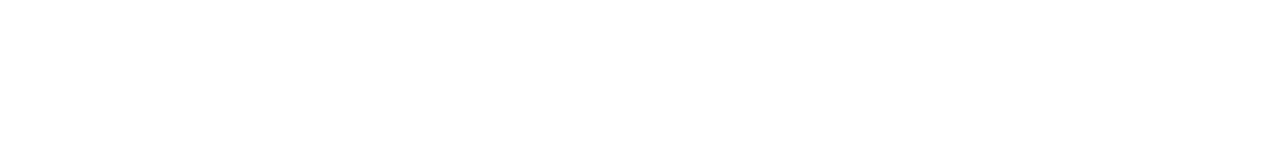
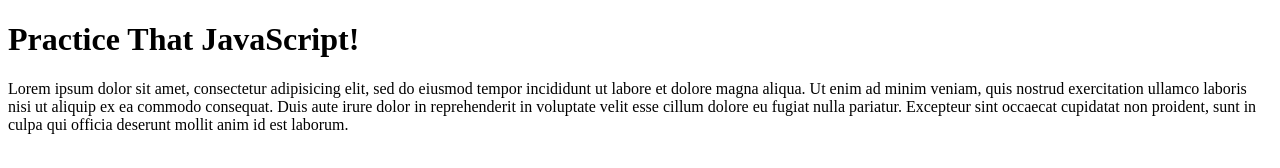
Before and after one commit to tsmit182/JS-HW1, a plain HTML site: page index.html in a window 1280 px wide. Drawn offline with Linux system fonts and the light colour scheme.

Commit message:
add first scripts to JS and lorem paragraph text to index

```diff
--- a/index.html
+++ b/index.html
@@ -4,8 +4,13 @@
 	<title>JavaScript Practice</title>
 </head>
 <body>
-
-
+<h1>Practice That JavaScript!</h1>
+<p>Lorem ipsum dolor sit amet, consectetur adipisicing elit, sed do eiusmod
+tempor incididunt ut labore et dolore magna aliqua. Ut enim ad minim veniam,
+quis nostrud exercitation ullamco laboris nisi ut aliquip ex ea commodo
+consequat. Duis aute irure dolor in reprehenderit in voluptate velit esse
+cillum dolore eu fugiat nulla pariatur. Excepteur sint occaecat cupidatat non
+proident, sunt in culpa qui officia deserunt mollit anim id est laborum.</p>
 <script type="text/javascript" src="scripts.js	"></script>
 </body>
 </html>
--- a/scripts.js
+++ b/scripts.js
@@ -0,0 +1,11 @@
+firstName = "Taylor"
+
+console.log(firstName)
+
+lastName = "Smith"
+
+console.log(lastName)
+
+age = 2014 - 1986
+
+console.log(age)
```
